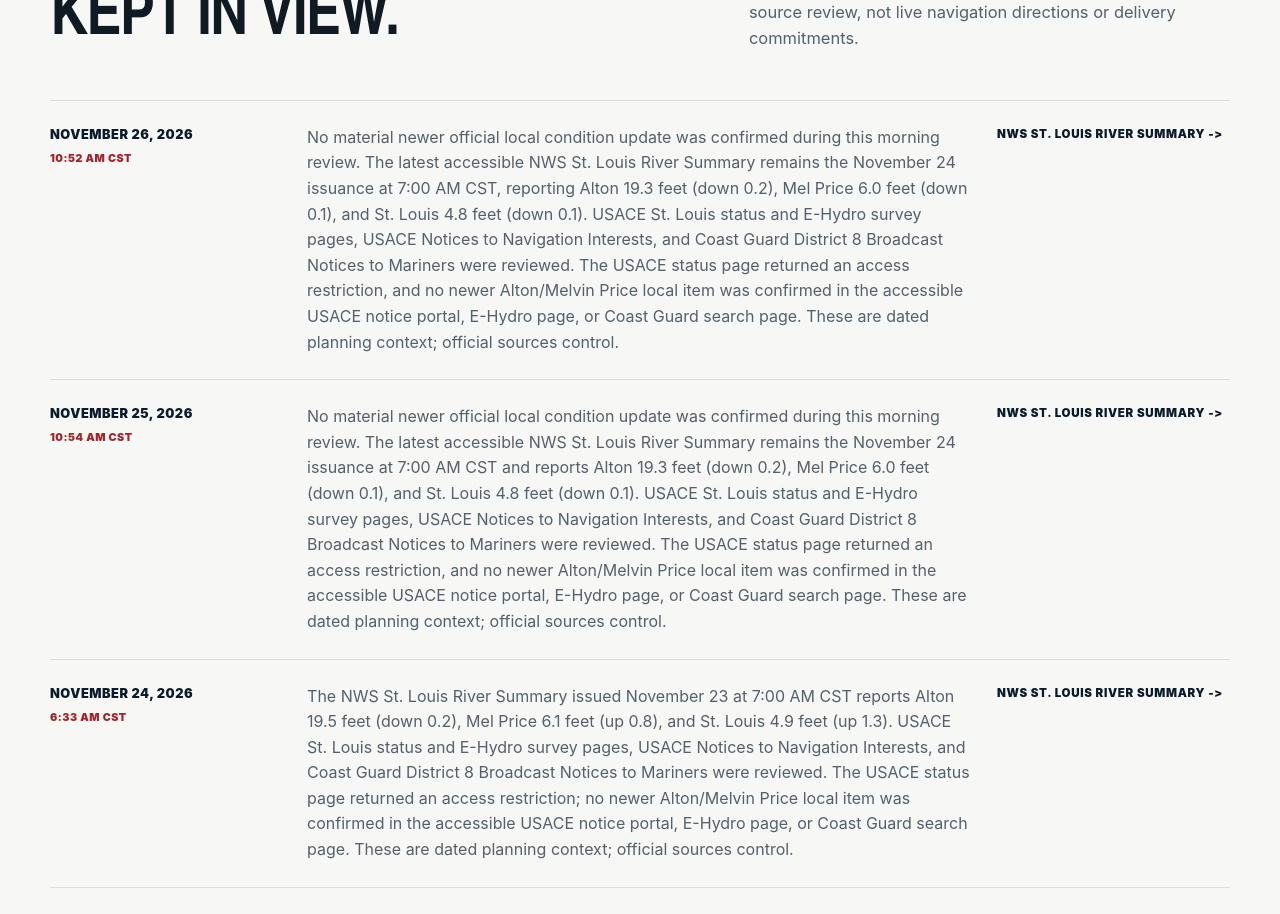
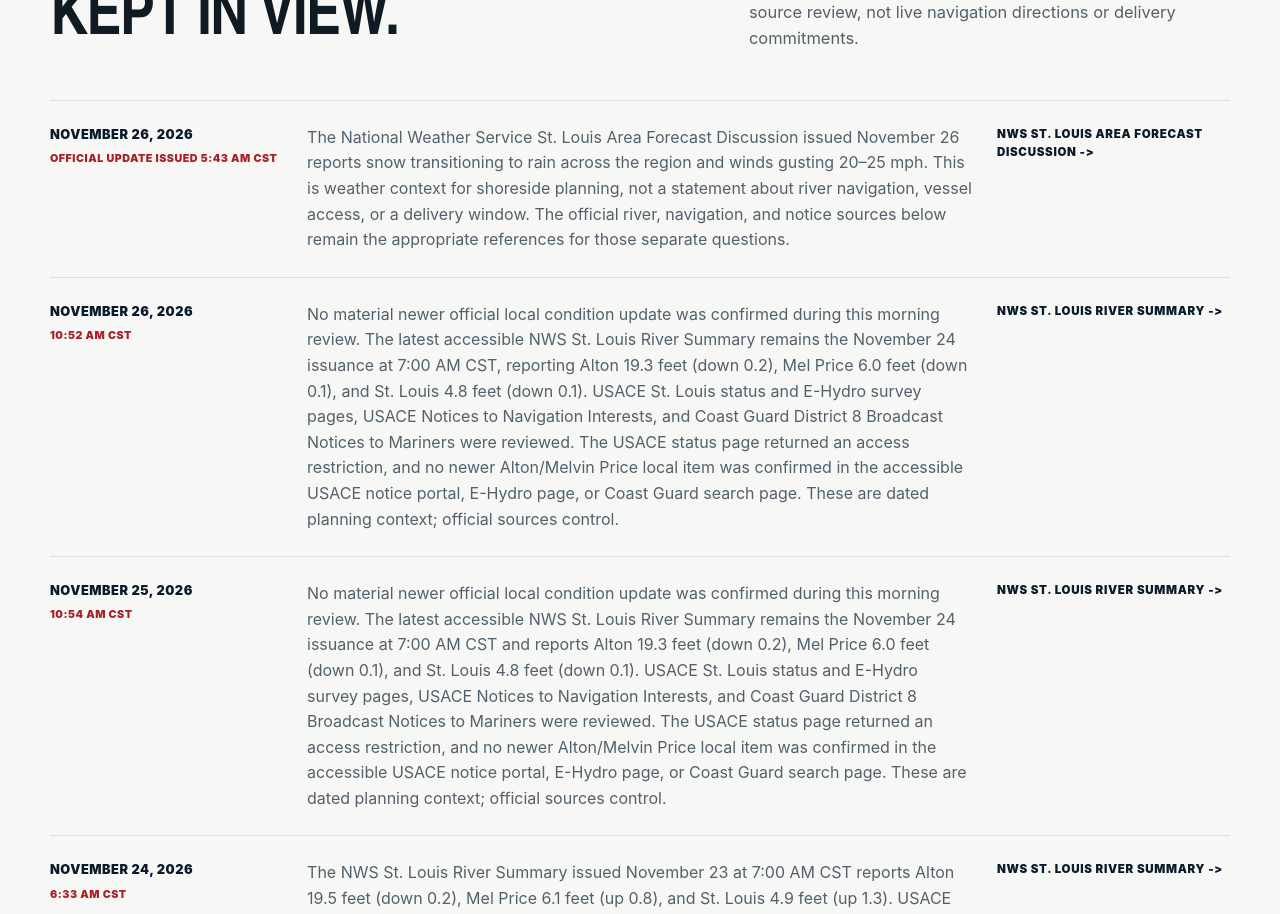
Before and after one commit to davidmday99-lgtm/sixfoldsolutionsllc.com, a Next.js app: page /river-watch in a window 1280 px wide. Shown: the part 3140-4054 px from the top of the page. Built offline with nearby package versions, Linux system fonts and the light colour scheme.

Commit message:
Refresh River Watch with November 26 weather context

```diff
--- a/app/river-watch/page.tsx
+++ b/app/river-watch/page.tsx
@@ -58,6 +58,7 @@ const sources = [
 ] as const;
 
 const dailyChecks = [
+  { date: "November 26, 2026", time: "Official update issued 5:43 AM CST", summary: "The National Weather Service St. Louis Area Forecast Discussion issued November 26 reports snow transitioning to rain across the region and winds gusting 20–25 mph. This is weather context for shoreside planning, not a statement about river navigation, vessel access, or a delivery window. The official river, navigation, and notice sources below remain the appropriate references for those separate questions.", source: "NWS St. Louis Area Forecast Discussion", href: "https://forecast.weather.gov/product.php?format=CI&glossary=0&issuedby=LSX&product=AFD&site=LSX&version=1" },
   { date: "November 26, 2026", time: "10:52 AM CST", summary: "No material newer official local condition update was confirmed during this morning review. The latest accessible NWS St. Louis River Summary remains the November 24 issuance at 7:00 AM CST, reporting Alton 19.3 feet (down 0.2), Mel Price 6.0 feet (down 0.1), and St. Louis 4.8 feet (down 0.1). USACE St. Louis status and E-Hydro survey pages, USACE Notices to Navigation Interests, and Coast Guard District 8 Broadcast Notices to Mariners were reviewed. The USACE status page returned an access restriction, and no newer Alton/Melvin Price local item was confirmed in the accessible USACE notice portal, E-Hydro page, or Coast Guard search page. These are dated planning context; official sources control.", source: "NWS St. Louis River Summary", href: "https://forecast.weather.gov/product.php?issuedby=lsx&product=RVA&site=lsx" },
   { date: "November 25, 2026", time: "10:54 AM CST", summary: "No material newer official local condition update was confirmed during this morning review. The latest accessible NWS St. Louis River Summary remains the November 24 issuance at 7:00 AM CST and reports Alton 19.3 feet (down 0.2), Mel Price 6.0 feet (down 0.1), and St. Louis 4.8 feet (down 0.1). USACE St. Louis status and E-Hydro survey pages, USACE Notices to Navigation Interests, and Coast Guard District 8 Broadcast Notices to Mariners were reviewed. The USACE status page returned an access restriction, and no newer Alton/Melvin Price local item was confirmed in the accessible USACE notice portal, E-Hydro page, or Coast Guard search page. These are dated planning context; official sources control.", source: "NWS St. Louis River Summary", href: "https://forecast.weather.gov/product.php?issuedby=lsx&product=RVA&site=lsx" },
   { date: "November 24, 2026", time: "6:33 AM CST", summary: "The NWS St. Louis River Summary issued November 23 at 7:00 AM CST reports Alton 19.5 feet (down 0.2), Mel Price 6.1 feet (up 0.8), and St. Louis 4.9 feet (up 1.3). USACE St. Louis status and E-Hydro survey pages, USACE Notices to Navigation Interests, and Coast Guard District 8 Broadcast Notices to Mariners were reviewed. The USACE status page returned an access restriction; no newer Alton/Melvin Price local item was confirmed in the accessible USACE notice portal, E-Hydro page, or Coast Guard search page. These are dated planning context; official sources control.", source: "NWS St. Louis River Summary", href: "https://forecast.weather.gov/product.php?issuedby=lsx&product=RVA&site=lsx" },
```
